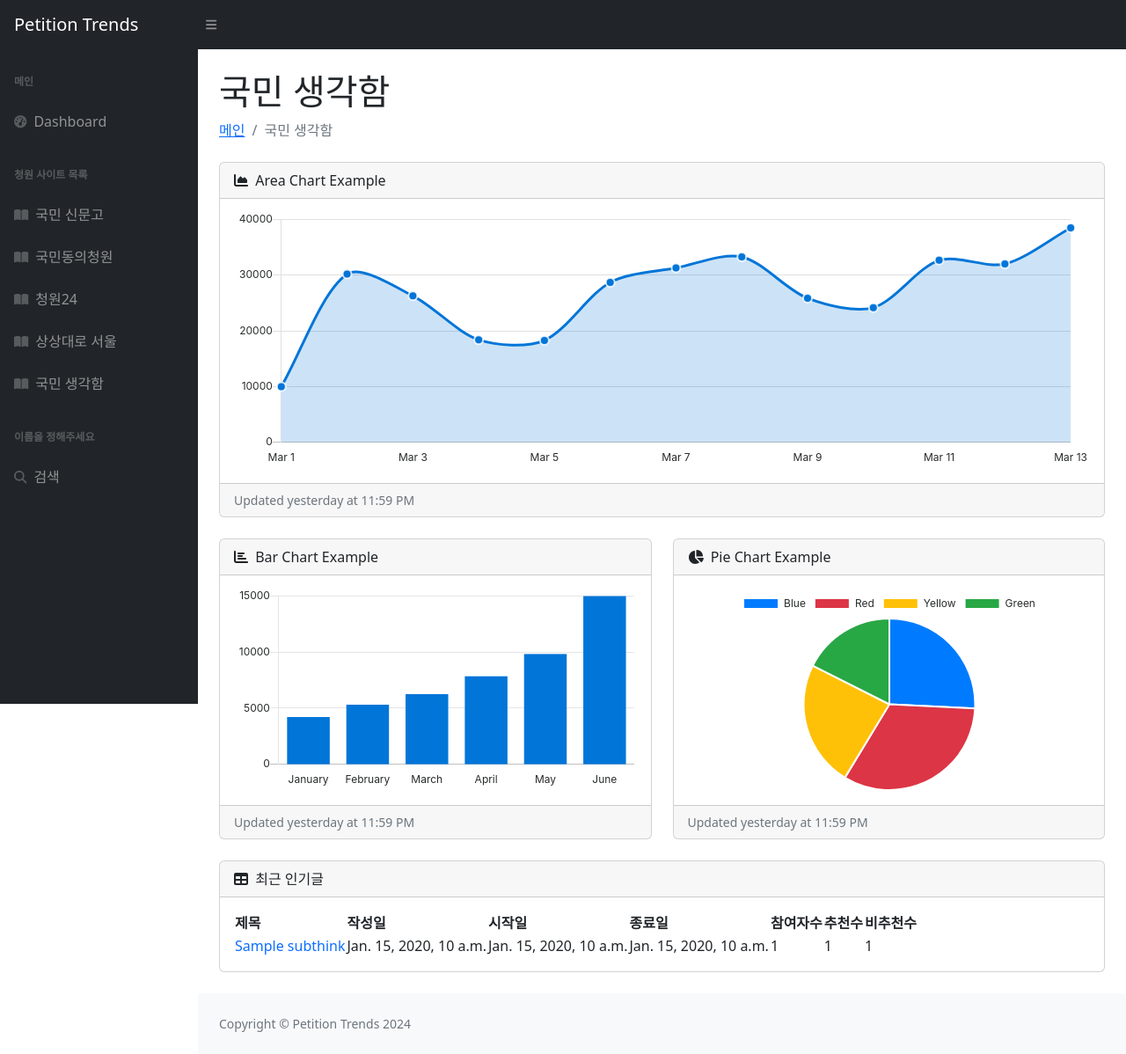
After one commit to de3-1st-team3-2/Petition-Trend-Web, a Django app: page /subthink/ in a window 1280 px wide. The commit adds this page. Shown: the whole page at 88% size. Run offline with Django 5.2, Linux system fonts and the light colour scheme; tables that the repository leaves empty hold one stand-in row (values such as "Sample post"); some libraries are stand-ins or nearby versions.

Commit message:
국민생각함 템플릿 추가 및 링크 연결

```diff
--- a/visualize/templates/chart/charts_congress.html
+++ b/visualize/templates/chart/charts_congress.html
@@ -45,6 +45,10 @@
                             <a class="nav-link" href="/ideaseoul">
                                 <div class="sb-nav-link-icon"><i class="fas fa-book-open"></i></div>
                                 상상대로 서울
+                            </a>
+                            <a class="nav-link" href="/subthink">
+                                <div class="sb-nav-link-icon"><i class="fas fa-book-open"></i></div>
+                                국민 생각함
                             </a>
                             <div class="sb-sidenav-menu-heading">이름을 정해주세요</div>
                             <a class="nav-link" href="1111">
--- a/visualize/templates/chart/charts_cw24.html
+++ b/visualize/templates/chart/charts_cw24.html
@@ -45,6 +45,10 @@
                             <a class="nav-link" href="/ideaseoul">
                                 <div class="sb-nav-link-icon"><i class="fas fa-book-open"></i></div>
                                 상상대로 서울
+                            </a>
+                            <a class="nav-link" href="/subthink">
+                                <div class="sb-nav-link-icon"><i class="fas fa-book-open"></i></div>
+                                국민 생각함
                             </a>
                             <div class="sb-sidenav-menu-heading">이름을 정해주세요</div>
                             <a class="nav-link" href="1111">
--- a/visualize/templates/chart/charts_epeople.html
+++ b/visualize/templates/chart/charts_epeople.html
@@ -45,6 +45,10 @@
                             <a class="nav-link" href="/ideaseoul">
                                 <div class="sb-nav-link-icon"><i class="fas fa-book-open"></i></div>
                                 상상대로 서울
+                            </a>
+                            <a class="nav-link" href="/subthink">
+                                <div class="sb-nav-link-icon"><i class="fas fa-book-open"></i></div>
+                                국민 생각함
                             </a>
                             <div class="sb-sidenav-menu-heading">이름을 정해주세요</div>
                             <a class="nav-link" href="1111">
--- /dev/null
+++ b/visualize/templates/chart/charts_subthink.html
@@ -0,0 +1,160 @@
+{% load static %}
+<!DOCTYPE html>
+<html lang="en">
+    <head>
+        <meta charset="utf-8" />
+        <meta http-equiv="X-UA-Compatible" content="IE=edge" />
+        <meta name="viewport" content="width=device-width, initial-scale=1, shrink-to-fit=no" />
+        <meta name="description" content="" />
+        <meta name="author" content="" />
+        <title>국민 생각함</title>
+        <link rel="stylesheet" href="{% static 'css/styles.css' %}">
+        <!-- <link href="css/styles.css" rel="stylesheet" /> -->
+        <script src="https://use.fontawesome.com/releases/v6.3.0/js/all.js" crossorigin="anonymous"></script>
+    </head>
+    <body class="sb-nav-fixed">
+        <nav class="sb-topnav navbar navbar-expand navbar-dark bg-dark">
+            <!-- Navbar Brand-->
+            <a class="navbar-brand ps-3" href="/">Petition Trends</a>
+            <!-- Sidebar Toggle-->
+            <button class="btn btn-link btn-sm order-1 order-lg-0 me-4 me-lg-0" id="sidebarToggle" href="#!"><i class="fas fa-bars"></i></button>
+        </nav>
+        <div id="layoutSidenav">
+            <div id="layoutSidenav_nav">
+                <nav class="sb-sidenav accordion sb-sidenav-dark" id="sidenavAccordion">
+                    <div class="sb-sidenav-menu">
+                        <div class="nav">
+                            <div class="sb-sidenav-menu-heading">메인</div>
+                            <a class="nav-link" href="/">
+                                <div class="sb-nav-link-icon"><i class="fas fa-tachometer-alt"></i></div>
+                                Dashboard
+                            </a>
+                            <div class="sb-sidenav-menu-heading">청원 사이트 목록</div>
+                            <a class="nav-link" href="/epeople">
+                                <div class="sb-nav-link-icon"><i class="fas fa-book-open"></i></div>
+                                국민 신문고
+                            </a>
+                            <a class="nav-link" href="/congress">
+                                <div class="sb-nav-link-icon"><i class="fas fa-book-open"></i></div>
+                                국민동의청원
+                            </a>
+                            <a class="nav-link" href="/cw24">
+                                <div class="sb-nav-link-icon"><i class="fas fa-book-open"></i></div>
+                                청원24
+                            </a>
+                            <a class="nav-link" href="/ideaseoul">
+                                <div class="sb-nav-link-icon"><i class="fas fa-book-open"></i></div>
+                                상상대로 서울
+                            </a>
+                            <a class="nav-link" href="/subthink">
+                                <div class="sb-nav-link-icon"><i class="fas fa-book-open"></i></div>
+                                국민 생각함
+                            </a>
+                            <div class="sb-sidenav-menu-heading">이름을 정해주세요</div>
+                            <a class="nav-link" href="1111">
+                                <div class="sb-nav-link-icon"><i class="fas fa-search"></i></div>
+                                검색
+                            </a>
+                        </div>
+                    </div>
+                </nav>
+            </div>
+            <div id="layoutSidenav_content">
+                <main>
+                    <div class="container-fluid px-4">
+                        <h1 class="mt-4">국민 생각함</h1>
+                        <ol class="breadcrumb mb-4">
+                            <li class="breadcrumb-item"><a href="/">메인</a></li>
+                            <li class="breadcrumb-item active">국민 생각함</li>
+                        </ol>
+
+                        <div class="card mb-4">
+                            <div class="card-header">
+                                <i class="fas fa-chart-area me-1"></i>
+                                Area Chart Example
+                            </div>
+                            <div class="card-body"><canvas id="myAreaChart" width="100%" height="30"></canvas></div>
+                            <div class="card-footer small text-muted">Updated yesterday at 11:59 PM</div>
+                        </div>
+                        <div class="row">
+                            <div class="col-lg-6">
+                                <div class="card mb-4">
+                                    <div class="card-header">
+                                        <i class="fas fa-chart-bar me-1"></i>
+                                        Bar Chart Example
+                                    </div>
+                                    <div class="card-body"><canvas id="myBarChart" width="100%" height="50"></canvas></div>
+                                    <div class="card-footer small text-muted">Updated yesterday at 11:59 PM</div>
+                                </div>
+                            </div>
+                            <div class="col-lg-6">
+                                <div class="card mb-4">
+                                    <div class="card-header">
+                                        <i class="fas fa-chart-pie me-1"></i>
+                                        Pie Chart Example
+                                    </div>
+                                    <div class="card-body"><canvas id="myPieChart" width="100%" height="50"></canvas></div>
+                                    <div class="card-footer small text-muted">Updated yesterday at 11:59 PM</div>
+                                </div>
+                            </div>
+                        </div>
+
+                        <div class="card mb-4">
+                            <div class="card-header">
+                                <i class="fas fa-table me-1"></i>
+                                최근 인기글
+                            </div>
+                            <div class="card-body">
+                                <table id="datatablesSimple">
+                                    <thead>
+                                        <tr>
+                                            <th>제목</th>
+                                            <th>작성일</th>
+                                            <th>시작일</th>
+                                            <th>종료일</th>
+                                            <th>참여자수</th>
+                                            <th>추천수</th>
+                                            <th>비추천수</th>
+                                        </tr>
+                                    </thead>
+                                    <tbody>
+                                        {% if posts %}
+                                            {% for post in posts %}
+                                                <tr>
+                                                    <td><a href="{{post.url}}" style="text-decoration-line: none">{{post.title}}</a></td>
+                                                    <td>{{post.pub_date}}</td>
+                                                    <td>{{post.start_date}}</td>
+                                                    <td>{{post.end_date}}</td>
+                                                    <td>{{post.participants}}</td>
+                                                    <td>{{post.recommends}}</td>
+                                                    <td>{{post.no_recommends}}</td>
+                                                </tr>
+                                            {% endfor %}
+                                        {% else %}
+                                            <tr><p>아직 해당 사이트에 존재하는 청원글이 없습니다. </p></tr>
+                                        {% endif %}
+                                    </tbody>
+                                </table>
+                            </div>
+                        </div>
+                    </div>
+                </main>
+                <footer class="py-4 bg-light mt-auto">
+                    <div class="container-fluid px-4">
+                        <div class="d-flex align-items-center justify-content-between small">
+                            <div class="text-muted">Copyright &copy; Petition Trends 2024</div>
+                        </div>
+                    </div>
+                </footer>
+            </div>
+        </div>
+        <script src="https://cdn.jsdelivr.net/npm/bootstrap@5.2.3/dist/js/bootstrap.bundle.min.js" crossorigin="anonymous"></script>
+        <script src="https://cdnjs.cloudflare.com/ajax/libs/Chart.js/2.8.0/Chart.min.js" crossorigin="anonymous"></script>
+        <script src="https://cdn.jsdelivr.net/npm/simple-datatables@7.1.2/dist/umd/simple-datatables.min.js" crossorigin="anonymous"></script>
+        <script src="{% static 'js/scripts.js' %}"></script>
+        <script src="{% static 'assets/demo/chart-area-demo.js' %}"></script>
+        <script src="{% static 'assets/demo/chart-bar-demo.js' %}"></script>
+        <script src="{% static 'assets/demo/chart-pie-demo.js' %}"></script>
+        <script src="{% static 'js/datatables-simple-demo.js' %}"></script>
+    </body>
+</html>
--- a/visualize/templates/chart/index.html
+++ b/visualize/templates/chart/index.html
@@ -46,6 +46,10 @@
                             <a class="nav-link" href="/ideaseoul">
                                 <div class="sb-nav-link-icon"><i class="fas fa-book-open"></i></div>
                                 상상대로 서울
+                            </a>
+                            <a class="nav-link" href="/subthink">
+                                <div class="sb-nav-link-icon"><i class="fas fa-book-open"></i></div>
+                                국민 생각함
                             </a>
                             <div class="sb-sidenav-menu-heading">이름을 정해주세요</div>
                             <a class="nav-link" href="1111">
--- a/visualize/urls.py
+++ b/visualize/urls.py
@@ -8,4 +8,5 @@ urlpatterns = [
     path('congress/', congress_chart),
     path('cw24/', cw24_chart),
     path('ideaseoul/', ideaseoul_chart),
+    path('subthink/', subthink_chart),
 ]
```
Also changed, not shown: visualize/templates/chart/charts_ideaseoul.html (+8 -0 lines).
